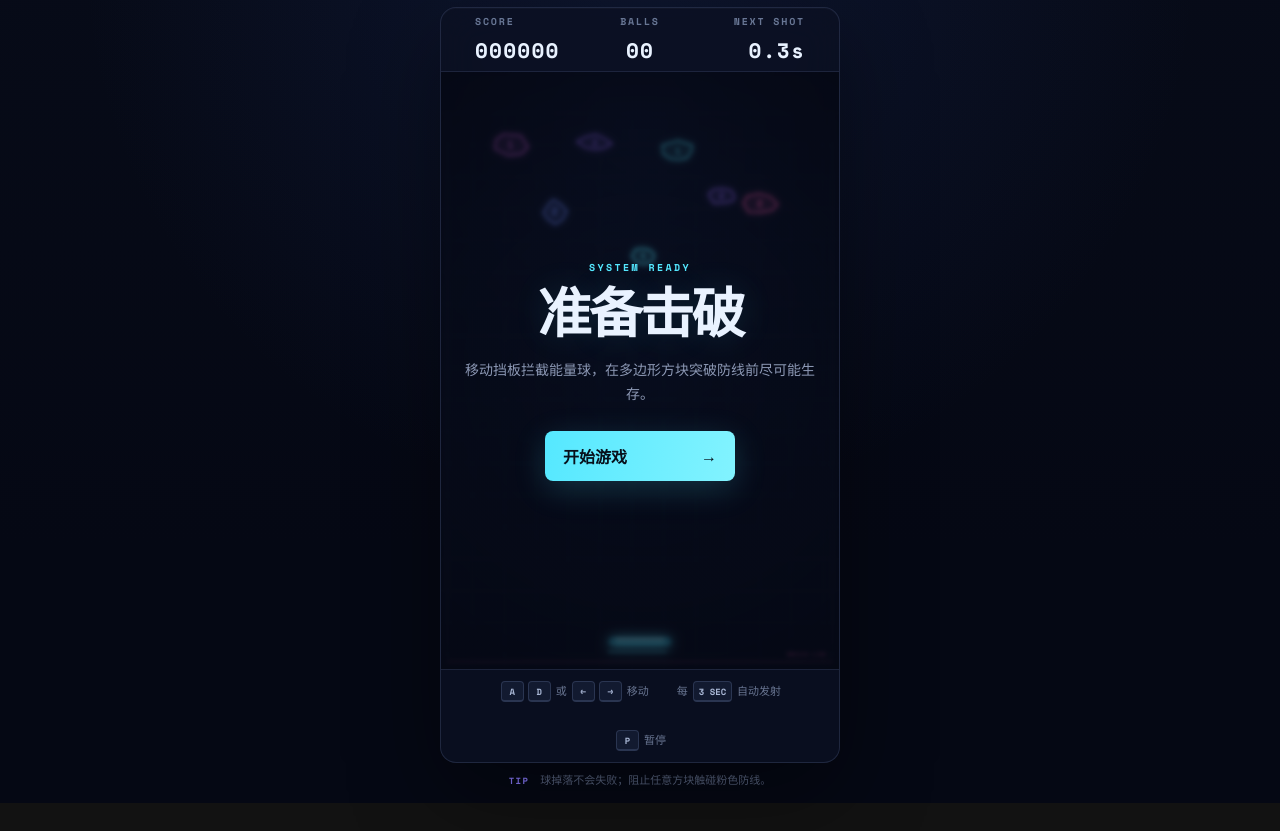
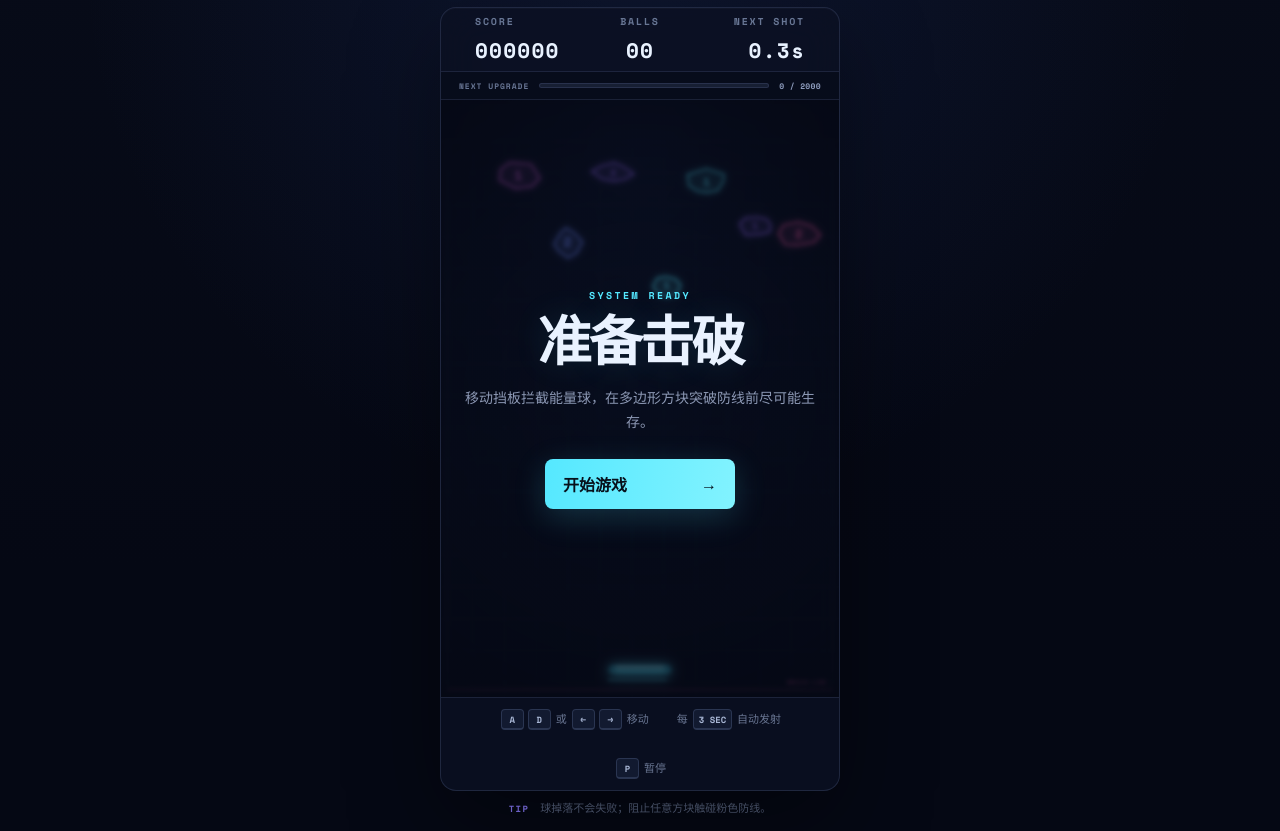
Before and after one commit to ruiz1996/brocube, a website with bundled scripts: page index.html in a window 1280 px wide. Shown: the part 51-882 px from the top of the page. Before the commit the page ends 854 px from the top, so only its background shows below. Built offline with nearby package versions, Linux system fonts and the light colour scheme; animation ran at ten frames a second.

Commit message:
feat: scale brick health and show upgrade progress

```diff
--- a/index.html
+++ b/index.html
@@ -38,6 +38,20 @@
             <span class="status-label">NEXT SHOT</span>
             <strong id="shot-value">0.0s</strong>
           </div>
+        </div>
+        <div class="upgrade-progress" aria-label="强化选择进度">
+          <span class="upgrade-progress-label">NEXT UPGRADE</span>
+          <span
+            id="upgrade-progress-track"
+            class="upgrade-progress-track"
+            role="progressbar"
+            aria-valuemin="0"
+            aria-valuemax="100"
+            aria-valuenow="0"
+          >
+            <span id="upgrade-progress-fill" class="upgrade-progress-fill"></span>
+          </span>
+          <span id="upgrade-progress-value" class="upgrade-progress-value">0 / 2000</span>
         </div>
 
         <div id="stage" class="stage">
--- a/src/game/BreakoutScene.js
+++ b/src/game/BreakoutScene.js
@@ -94,6 +94,7 @@ export class BreakoutScene {
       nextShot: Math.max(0, this.autoFire?.timeUntilShot ?? 0),
       elapsed: this.brickField?.elapsed ?? 0,
       upgrades: { ...this.upgrades.levels },
+      upgradeProgressStart: this.upgrades.progressStartScore,
       nextUpgradeScore: this.upgrades.nextScore,
       earnedUpgradeChoices: this.upgrades.earnedChoices,
       state: this.state,
--- a/src/game/config.js
+++ b/src/game/config.js
@@ -45,18 +45,19 @@ export const GAME = Object.freeze({
     randomLaunchMinAngle: 0.35,
   },
   brick: {
-    minWidth: 34,
-    maxWidth: 61,
-    minHeight: 26,
-    maxHeight: 46,
+    minWidth: 41,
+    maxWidth: 74,
+    minHeight: 32,
+    maxHeight: 56,
     widthBiasExponent: 0.55,
     heightBiasExponent: 1.75,
+    spawnLaneCount: 8,
     initialSpeed: 12,
     speedGrowthPerSecond: 0.22,
     maxSpeed: 48,
     initialSpawnInterval: 2.7,
     minSpawnInterval: 1.15,
-    clearRefillCount: 9,
+    clearRefillCount: 8,
     bossWaveInterval: 180,
     bossMinionCount: 6,
     bossWidth: 115,
@@ -73,7 +74,10 @@ export const GAME = Object.freeze({
       scoreCoefficient: 1.1,
       scoreScale: 5000,
       scoreExponent: 0.55,
-      randomSpread: 1.25,
+      randomSpread: 0.35,
+      sizeMinMultiplier: 0.72,
+      sizeMaxMultiplier: 1.35,
+      sizeExponent: 0.9,
       minHp: 1,
     },
   },
--- a/src/game/systems/BrickFieldSystem.js
+++ b/src/game/systems/BrickFieldSystem.js
@@ -55,11 +55,31 @@ export function calculateExpectedBrickHitPoints({ elapsed, score }, formula = GA
     + formula.scoreCoefficient * normalizedScore ** formula.scoreExponent;
 }
 
-export function selectBrickHitPoints({ elapsed, score }, random = Math.random) {
+export function calculateBrickSizeHealthMultiplier(
+  { width, height },
+  bounds = GAME.brick,
+  formula = bounds.healthFormula,
+) {
+  if (!Number.isFinite(width) || !Number.isFinite(height)) return 1;
+  const minimumArea = bounds.minWidth * bounds.minHeight;
+  const maximumArea = bounds.maxWidth * bounds.maxHeight;
+  const areaProgress = Math.max(0, Math.min(
+    1,
+    (width * height - minimumArea) / Math.max(1, maximumArea - minimumArea),
+  ));
+  const minimumMultiplier = formula.sizeMinMultiplier ?? 1;
+  const maximumMultiplier = formula.sizeMaxMultiplier ?? 1;
+  const weightedProgress = areaProgress ** (formula.sizeExponent ?? 1);
+  return minimumMultiplier
+    + (maximumMultiplier - minimumMultiplier) * weightedProgress;
+}
+
+export function selectBrickHitPoints({ elapsed, score, width, height }, random = Math.random) {
   const formula = GAME.brick.healthFormula;
   const expected = calculateExpectedBrickHitPoints({ elapsed, score }, formula);
+  const sizeMultiplier = calculateBrickSizeHealthMultiplier({ width, height }, GAME.brick, formula);
   const variation = (random() * 2 - 1) * formula.randomSpread;
-  return Math.max(formula.minHp, Math.round(expected + variation));
+  return Math.max(formula.minHp, Math.round(expected * sizeMultiplier + variation));
 }
 
 export class BrickFieldSystem {
@@ -77,7 +97,11 @@ export class BrickFieldSystem {
     this.breached = false;
     this.nextBossWave = GAME.brick.bossWaveInterval;
     const lanes = [1, 3, 5, 7, 2, 6, 4];
-    lanes.forEach((lane, index) => this.#spawnBrick(lane, 92 + Math.floor(index / 3) * 80 + Math.random() * 20));
+    lanes.forEach((lane, index) => this.#spawnBrick(
+      lane,
+      92 + Math.floor(index / 3) * 80 + Math.random() * 20,
+      { laneCount: GAME.brick.spawnLaneCount },
+    ));
   }
 
   update(dt) {
@@ -118,13 +142,13 @@ export class BrickFieldSystem {
   }
 
   #spawnBatch() {
-    const laneCount = 9;
+    const laneCount = GAME.brick.spawnLaneCount;
     const firstLane = Math.floor(Math.random() * laneCount);
-    this.#spawnBrick(firstLane, GAME.playTop + 13);
+    this.#spawnBrick(firstLane, GAME.playTop + 13, { laneCount });
     if (Math.random() < Math.min(.65, .22 + this.elapsed / 180)) {
       let secondLane = Math.floor(Math.random() * laneCount);
       if (secondLane === firstLane) secondLane = (secondLane + 3) % laneCount;
-      this.#spawnBrick(secondLane, GAME.playTop + 10);
+      this.#spawnBrick(secondLane, GAME.playTop + 10, { laneCount });
     }
   }
 
@@ -132,7 +156,7 @@ export class BrickFieldSystem {
     const laneWidth = (GAME.width - 34) / GAME.brick.clearRefillCount;
     const bricks = [];
     for (let lane = 0; lane < GAME.brick.clearRefillCount; lane += 1) {
-      const width = randomBetween(GAME.brick.minWidth * .78, Math.min(GAME.brick.maxWidth * .82, laneWidth - 14));
+      const width = randomBetween(GAME.brick.minWidth * .78, Math.min(GAME.brick.maxWidth * .82, laneWidth - 10));
       const height = randomBetween(GAME.brick.minHeight * .8, GAME.brick.maxHeight * .82);
       bricks.push(this.#spawnBrick(lane, GAME.playTop + 13, {
         laneCount: GAME.brick.clearRefillCount,
@@ -196,6 +220,8 @@ export class BrickFieldSystem {
     const hitPoints = options.hitPoints ?? selectBrickHitPoints({
       elapsed: this.elapsed,
       score: this.scene.score,
+      width,
+      height,
     });
     return this.scene.world.add(new Brick({
       x, y, width, height,
--- a/src/game/systems/UpgradeSystem.js
+++ b/src/game/systems/UpgradeSystem.js
@@ -103,6 +103,10 @@ export class UpgradeSystem {
       1,
       GAME.upgrade.bottomBounceChancePerLevel * this.levels.bottomBounce,
     );
+  }
+
+  get progressStartScore() {
+    return this.nextScore - calculateUpgradeScoreCost(this.earnedChoices);
   }
 
   check(score) {
--- a/src/ui/GameUI.js
+++ b/src/ui/GameUI.js
@@ -1,3 +1,11 @@
+export function calculateUpgradeProgress({ score, progressStart, nextScore }) {
+  const start = Math.max(0, progressStart ?? 0);
+  const target = Math.max(start + 1, nextScore ?? start + 1);
+  const required = target - start;
+  const earned = Math.max(0, Math.min(required, score - start));
+  return { earned, required, ratio: earned / required };
+}
+
 export class GameUI {
   constructor(engine, scene, audio) {
     this.engine = engine;
@@ -6,6 +14,9 @@ export class GameUI {
     this.score = document.querySelector('#score-value');
     this.balls = document.querySelector('#balls-value');
     this.shot = document.querySelector('#shot-value');
+    this.upgradeProgressTrack = document.querySelector('#upgrade-progress-track');
+    this.upgradeProgressFill = document.querySelector('#upgrade-progress-fill');
+    this.upgradeProgressValue = document.querySelector('#upgrade-progress-value');
     this.overlay = document.querySelector('#game-overlay');
     this.kicker = document.querySelector('#overlay-kicker');
     this.title = document.querySelector('#overlay-title');
@@ -60,10 +71,22 @@ export class GameUI {
     events.on('combo:ended', () => this.#hideCombo());
   }
 
-  updateStats({ score, balls, nextShot }) {
+  updateStats({ score, balls, nextShot, upgradeProgressStart = 0, nextUpgradeScore }) {
     this.score.textContent = String(Math.round(score)).padStart(6, '0');
     this.balls.textContent = String(balls).padStart(2, '0');
     this.shot.textContent = `${Math.max(0, nextShot).toFixed(1)}s`;
+    const progress = calculateUpgradeProgress({
+      score,
+      progressStart: upgradeProgressStart,
+      nextScore: nextUpgradeScore,
+    });
+    this.upgradeProgressFill.style.transform = `scaleX(${progress.ratio})`;
+    this.upgradeProgressValue.textContent = `${Math.round(progress.earned)} / ${Math.round(progress.required)}`;
+    this.upgradeProgressTrack.setAttribute('aria-valuenow', String(Math.round(progress.ratio * 100)));
+    this.upgradeProgressTrack.setAttribute(
+      'aria-valuetext',
+      `距离下次强化：${Math.round(progress.earned)} / ${Math.round(progress.required)} 分`,
+    );
   }
 
   #showOverlay(kicker, title, copy, buttonLabel) {
--- a/styles.css
+++ b/styles.css
@@ -118,6 +118,47 @@ button { font: inherit; }
 .status-right { align-items: flex-end; }
 .status-label { color: #687694; font: 700 10px 'Space Mono', monospace; letter-spacing: .18em; }
 .status-item strong { font: 700 21px 'Space Mono', monospace; letter-spacing: .06em; }
+
+.upgrade-progress {
+  height: 28px;
+  display: grid;
+  grid-template-columns: auto minmax(70px, 1fr) auto;
+  gap: 10px;
+  align-items: center;
+  padding: 0 18px;
+  color: #687694;
+  background: rgba(7, 11, 24, .66);
+  border-bottom: 1px solid var(--line);
+}
+
+.upgrade-progress-label,
+.upgrade-progress-value {
+  font: 700 8px 'Space Mono', monospace;
+  letter-spacing: .12em;
+  white-space: nowrap;
+}
+
+.upgrade-progress-value { color: #8d9cbd; letter-spacing: .04em; }
+
+.upgrade-progress-track {
+  height: 5px;
+  overflow: hidden;
+  background: rgba(111, 132, 181, .16);
+  border: 1px solid rgba(129, 151, 203, .16);
+  border-radius: 999px;
+}
+
+.upgrade-progress-fill {
+  display: block;
+  width: 100%;
+  height: 100%;
+  background: linear-gradient(90deg, var(--violet), var(--cyan));
+  border-radius: inherit;
+  box-shadow: 0 0 12px rgba(85, 232, 255, .42);
+  transform: scaleX(0);
+  transform-origin: left;
+  transition: transform .16s ease-out;
+}
 
 .lives { display: flex; height: 21px; align-items: center; gap: 8px; }
 .life-icon { width: 16px; height: 8px; border-radius: 3px 3px 8px 8px; background: var(--cyan); box-shadow: 0 0 10px rgba(85,232,255,.55); transform: perspective(10px) rotateX(-8deg); }
@@ -306,6 +347,9 @@ kbd {
   .status-center { min-width: 70px; }
   .status-label { font-size: 8px; letter-spacing: .12em; }
   .status-item strong { font-size: 16px; }
+  .upgrade-progress { height: 25px; gap: 7px; padding: 0 11px; }
+  .upgrade-progress-label { font-size: 7px; letter-spacing: .08em; }
+  .upgrade-progress-value { font-size: 7px; }
   .stage { min-height: 0; aspect-ratio: 2 / 3; }
   .game-overlay { padding: 20px; }
   .game-overlay h1 { font-size: clamp(30px, 10vw, 42px); }
```
Also changed, not shown: test/game.test.js (+33 -0 lines).
